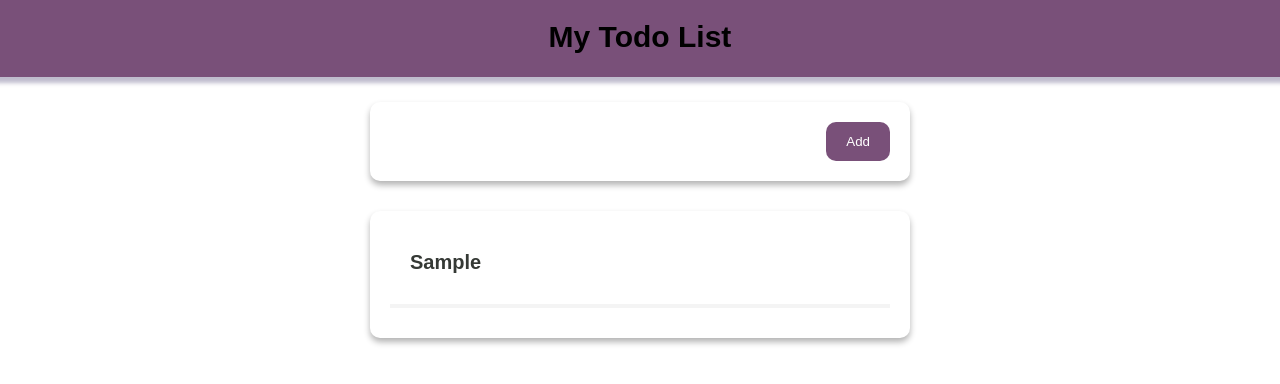
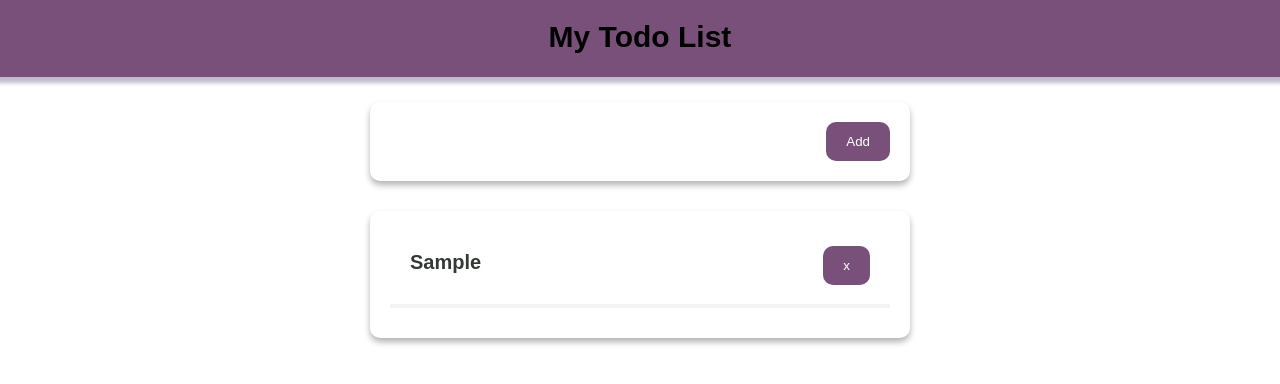
Before and after one commit to Hamadullah12/javascript-course, a React (Vite) app in the folder React/Todo-App/Todo-App/: page / in a window 1280 px wide. Both pictures are taken after typing "Sample" into the empty fields and a click on the button "Add". Shown: the top 384 px of the page. Built offline with nearby package versions, Linux system fonts and the light colour scheme.

Commit message:
Delete functinality has been addded to the todo app

```diff
--- a/React/Todo-App/Todo-App/src/components/Todo.jsx
+++ b/React/Todo-App/Todo-App/src/components/Todo.jsx
@@ -7,7 +7,7 @@ export default function Todo({ }) {
 
     return <div>
         <Form todos={todos} setTodos={setTodos} />
-        <TodoList todos={todos} />
+        <TodoList todos={todos} setTodos={setTodos}/>
 
     </div>
 }
--- a/React/Todo-App/Todo-App/src/components/TodoList.jsx
+++ b/React/Todo-App/Todo-App/src/components/TodoList.jsx
@@ -1,11 +1,11 @@
 import TodoItem from "./Todoitem";
 import style from "./todoList.module.css"
-export default function TodoList({todos}) {
+export default function TodoList({todos,setTodos}) {
     return (
         <div className={style.list}>
           {
         todos.map((item) => (
-        <TodoItem key={item} item={item}/>
+          <TodoItem key={item} item={item} todos={todos} setTodos={setTodos} />
         ))}
         </div>
     )
--- a/React/Todo-App/Todo-App/src/components/Todoitem.jsx
+++ b/React/Todo-App/Todo-App/src/components/Todoitem.jsx
@@ -1,7 +1,19 @@
 import style from "./todoItem.module.css"
-export default function TodoItem({ item }) {
+export default function TodoItem({ item , todos, setTodos}) {
+    function handleDelete(item) {
+        console.log("Delete button was clicked for item", item);
+        setTodos(todos.filter((todo) => todo !== item))
+}
+
     return <div className={style.item}>
-        <div  className={style.itemName}>{item}</div>
+        <div className={style.itemName}>{item}
+            <span>
+                <button onClick={
+                    () =>
+                    handleDelete(item)}
+                    className={style.deleteButton}>x</button>
+            </span>
+        </div>
     <hr className={style.line} />
     </div>
 }
--- a/React/Todo-App/Todo-App/src/components/todoItem.module.css
+++ b/React/Todo-App/Todo-App/src/components/todoItem.module.css
@@ -12,3 +12,13 @@
 .line{
     border: 2px solid #f4f4f4;
 }
+.deleteButton{
+    float: right;
+    padding: 12px 20px ;
+    margin-top: -5px;
+    border-radius: 10px;
+    color: white;
+    background-color: #795079;
+    border: none;
+    cursor: pointer;
+}
```
